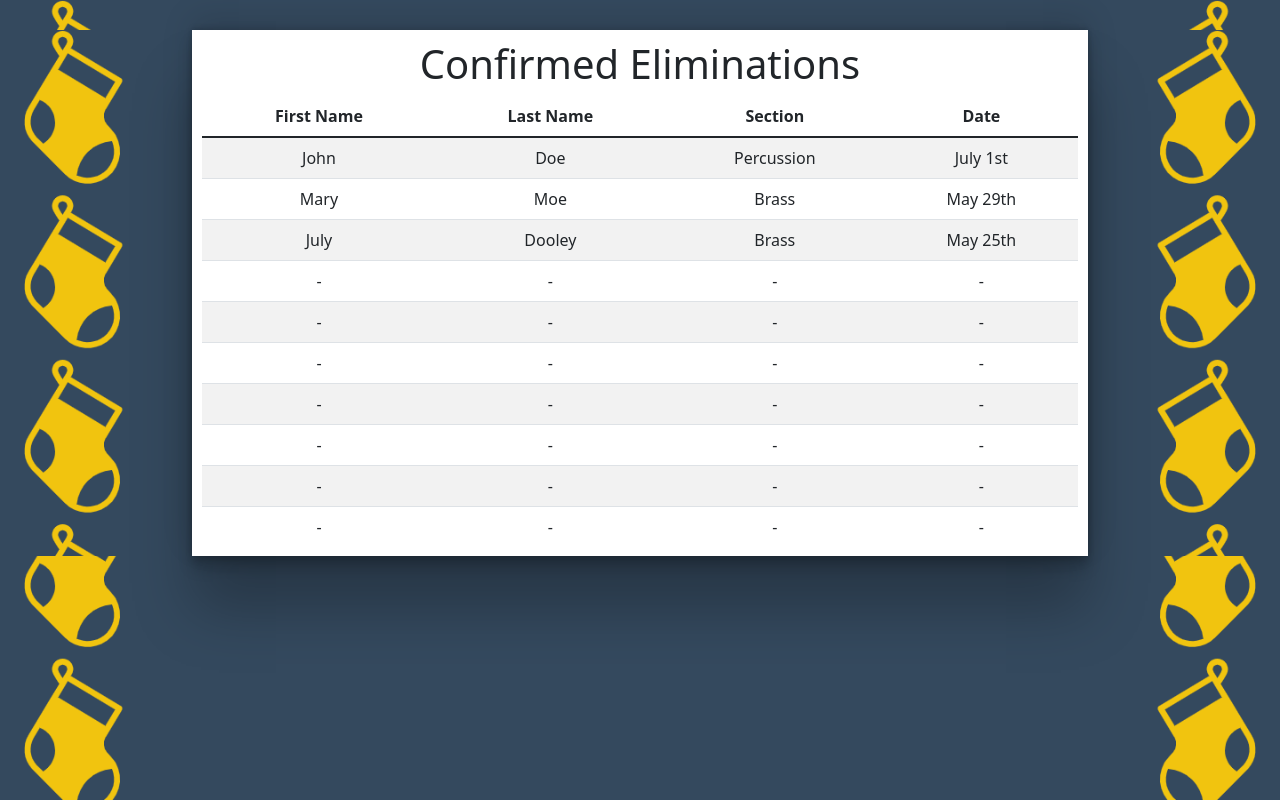
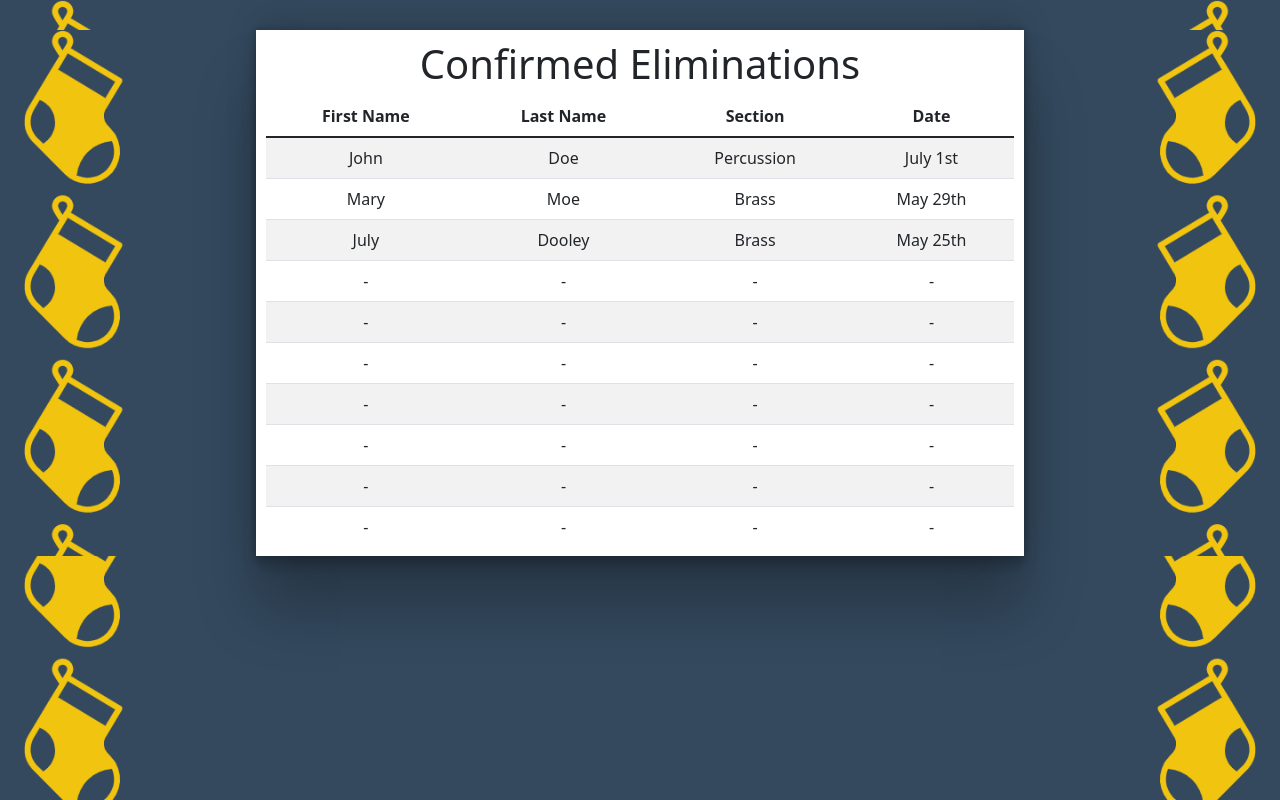
Before and after one commit to MiaVarghese/sockwars, a Next.js app: page /confirmelim in a window 1280 px wide. Built offline with nearby package versions, Linux system fonts and the light colour scheme.

Commit message:
Update confirmelim.module.css

```diff
--- a/styles/confirmelim.module.css
+++ b/styles/confirmelim.module.css
@@ -1,6 +1,6 @@
 .box {
   margin: auto;
-  width: 70%;
+  width: 60%;
   background-color: white;
   padding: 10px;
   text-align: center;
@@ -18,3 +18,8 @@
   overflow: scroll;
   overflow-y: scroll;
 }
+.header {
+  color: white;
+  text-align: center;
+  padding-top: 15px;
+}
```
